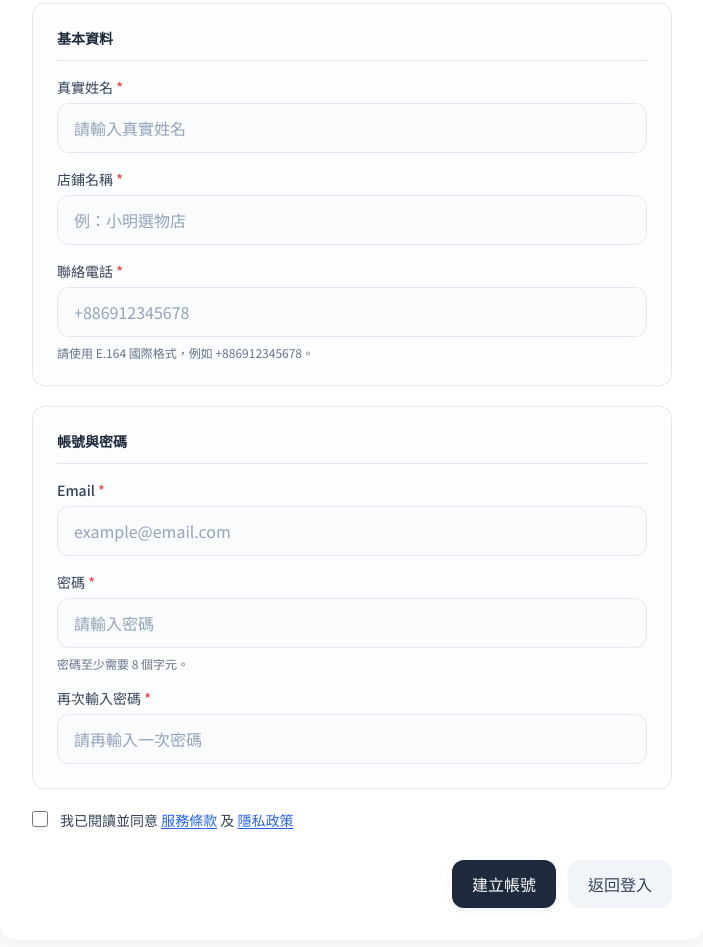
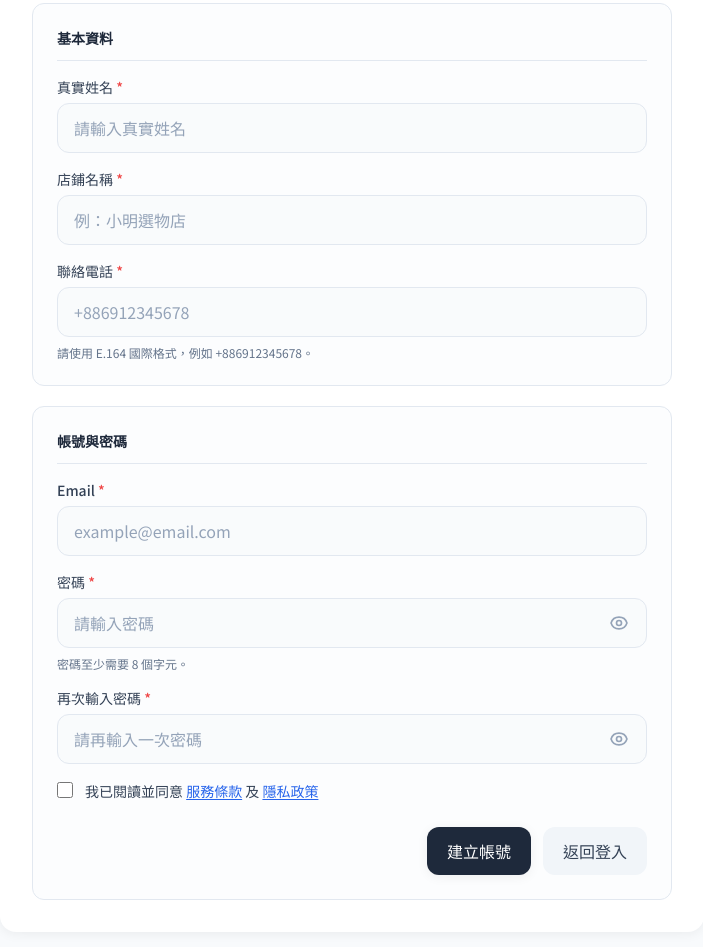
Before and after one commit to Go-es-Shopping/oneshop, a website: page public/goez-register.html in a window 1280 px wide. Shown: the part 245-1192 px from the top of the page, without its empty margins (288-991 px from the left). Drawn offline with nearby package versions, Linux system fonts and the light colour scheme.

Commit message:
feat: 新增註冊頁面密碼顯示/隱藏切換功能

```diff
--- a/public/goez-register.html
+++ b/public/goez-register.html
@@ -135,6 +135,7 @@
 
                 <div>
                   <label for="signup-password" class="block text-sm font-medium text-slate-700 mb-1.5"><span data-i18n="password">密碼</span> <span class="text-red-500">*</span></label>
+                    <div class="relative">
                         <input
                         type="password"
                         id="signup-password"
@@ -144,13 +145,18 @@
                         autocomplete="new-password"
                         placeholder="請輸入密碼"
                         data-i18n-placeholder="passwordPlaceholder"
-                    class="w-full px-4 py-3 rounded-xl border border-slate-200 bg-slate-50/50 focus:bg-white focus:border-slate-300 focus:ring-2 focus:ring-slate-200 focus:outline-none text-slate-800 placeholder-slate-400 transition"
+                        class="w-full px-4 py-3 pr-12 rounded-xl border border-slate-200 bg-slate-50/50 focus:bg-white focus:border-slate-300 focus:ring-2 focus:ring-slate-200 focus:outline-none text-slate-800 placeholder-slate-400 transition"
                         />
+                        <button type="button" id="toggle-password-btn" class="absolute right-3 top-1/2 -translate-y-1/2 p-1.5 text-slate-400 hover:text-slate-600 transition" aria-label="切換密碼顯示">
+                        <svg id="eye-icon-pass" class="w-5 h-5" fill="none" stroke="currentColor" viewBox="0 0 24 24"><path stroke-linecap="round" stroke-linejoin="round" stroke-width="2" d="M15 12a3 3 0 11-6 0 3 3 0 016 0z"/><path stroke-linecap="round" stroke-linejoin="round" stroke-width="2" d="M2.458 12C3.732 7.943 7.523 5 12 5c4.478 0 8.268 2.943 9.542 7-1.274 4.057-5.064 7-9.542 7-4.477 0-8.268-2.943-9.542-7z"/></svg>
+                        </button>
+                    </div>
                     <p class="mt-2 text-xs text-slate-500" data-i18n="passwordHint">密碼至少需要 8 個字元。</p>
                 </div>
 
                 <div>
                   <label for="signup-confirm" class="block text-sm font-medium text-slate-700 mb-1.5"><span data-i18n="confirmPassword">再次輸入密碼</span> <span class="text-red-500">*</span></label>
+                    <div class="relative">
                         <input
                         type="password"
                         id="signup-confirm"
@@ -159,8 +165,11 @@
                         autocomplete="new-password"
                         placeholder="請再輸入一次密碼"
                         data-i18n-placeholder="confirmPasswordPlaceholder"
-                    class="w-full px-4 py-3 rounded-xl border border-slate-200 bg-slate-50/50 focus:bg-white focus:border-slate-300 focus:ring-2 focus:ring-slate-200 focus:outline-none text-slate-800 placeholder-slate-400 transition"
+                        class="w-full px-4 py-3 pr-12 rounded-xl border border-slate-200 bg-slate-50/50 focus:bg-white focus:border-slate-300 focus:ring-2 focus:ring-slate-200 focus:outline-none text-slate-800 placeholder-slate-400 transition"
                         />
+                        <button type="button" id="toggle-confirm-btn" class="absolute right-3 top-1/2 -translate-y-1/2 p-1.5 text-slate-400 hover:text-slate-600 transition" aria-label="切換密碼顯示">
+                        <svg id="eye-icon-confirm" class="w-5 h-5" fill="none" stroke="currentColor" viewBox="0 0 24 24"><path stroke-linecap="round" stroke-linejoin="round" stroke-width="2" d="M15 12a3 3 0 11-6 0 3 3 0 016 0z"/><path stroke-linecap="round" stroke-linejoin="round" stroke-width="2" d="M2.458 12C3.732 7.943 7.523 5 12 5c4.478 0 8.268 2.943 9.542 7-1.274 4.057-5.064 7-9.542 7-4.477 0-8.268-2.943-9.542-7z"/></svg>
+                        </button>
                     </div>
               </div>
 
@@ -303,6 +312,26 @@
           document.body.style.overflow = '';
         }
       }
+
+      // --- 顯示 / 隱藏密碼切換邏輯 ---
+      var SVG_EYE_OPEN = '<path stroke-linecap="round" stroke-linejoin="round" stroke-width="2" d="M15 12a3 3 0 11-6 0 3 3 0 016 0z"/><path stroke-linecap="round" stroke-linejoin="round" stroke-width="2" d="M2.458 12C3.732 7.943 7.523 5 12 5c4.478 0 8.268 2.943 9.542 7-1.274 4.057-5.064 7-9.542 7-4.477 0-8.268-2.943-9.542-7z"/>';
+      var SVG_EYE_SLASH = '<path stroke-linecap="round" stroke-linejoin="round" stroke-width="2" d="M13.875 18.825A10.05 10.05 0 0112 19c-4.478 0-8.268-2.943-9.543-7a9.97 9.97 0 011.563-3.029m5.858-5.908a10.018 10.018 0 013.682-.563c4.478 0 8.268 2.943 9.542 7a10.025 10.025 0 01-4.132 5.411m-1.785-1.785a3 3 0 01-4.243-4.243M3 3l18 18"/>';
+
+      function bindPasswordToggle(inputId, btnId, iconId) {
+        var inputEl = document.getElementById(inputId);
+        var btnEl = document.getElementById(btnId);
+        var iconEl = document.getElementById(iconId);
+        if (!inputEl || !btnEl || !iconEl) return;
+
+        btnEl.addEventListener('click', function () {
+          var isPass = inputEl.getAttribute('type') === 'password';
+          inputEl.setAttribute('type', isPass ? 'text' : 'password');
+          iconEl.innerHTML = isPass ? SVG_EYE_SLASH : SVG_EYE_OPEN;
+        });
+      }
+
+      bindPasswordToggle('signup-password', 'toggle-password-btn', 'eye-icon-pass');
+      bindPasswordToggle('signup-confirm', 'toggle-confirm-btn', 'eye-icon-confirm');
 
       // 表單送出監聽
       form.addEventListener('submit', async function (e) {
```
Lines whose indentation alone changed are shown as unchanged.
